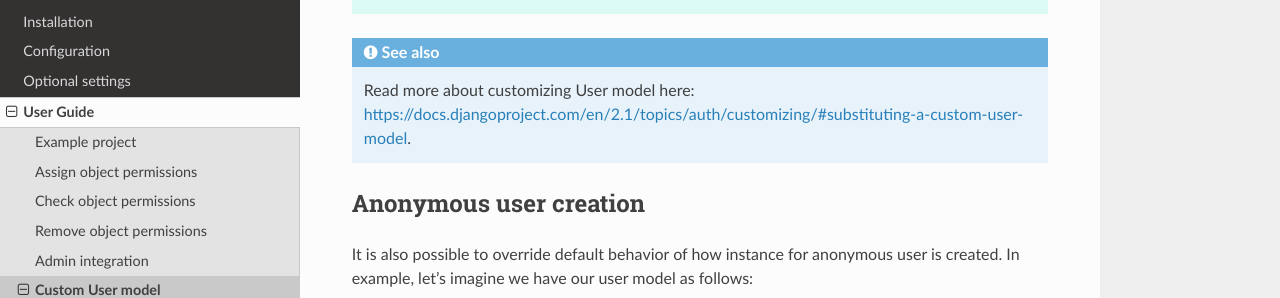
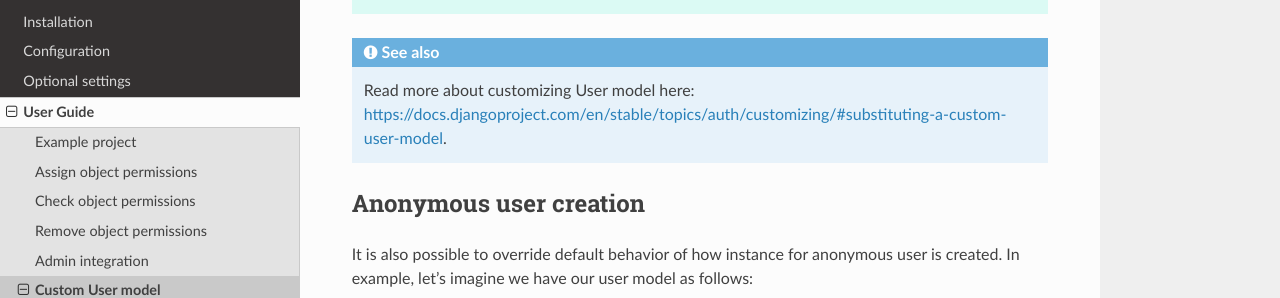
Before and after one commit to django-guardian/django-guardian, a Sphinx documentation site: the page built from docs/userguide/custom-user-model.rst, in a window 1280 px wide and 900 px high, scrolled down 486 px. Shown: the part 153-451 px from the top of the window. Built offline with Sphinx 7.4.7 and the Read the Docs theme 2.0.0, drawn with Linux system fonts in a browser that asks for light colours; cross-references to code outside the pages are shown as plain code; the version number is read from the project's files by our own code; some of the changed lines change nothing that is shown.

Commit message:
Link to latest stable docs (#625)

```diff
--- a/docs/userguide/custom-user-model.rst
+++ b/docs/userguide/custom-user-model.rst
@@ -27,7 +27,7 @@ in your settings.py and subclass ``guardian.mixins.GuardianUserMixin`` in your c
 
 
 .. seealso:: Read more about customizing User model
-   here: https://docs.djangoproject.com/en/2.1/topics/auth/customizing/#substituting-a-custom-user-model.
+   here: https://docs.djangoproject.com/en/stable/topics/auth/customizing/#substituting-a-custom-user-model.
 
 
 .. _custom-user-model-anonymous:
```
